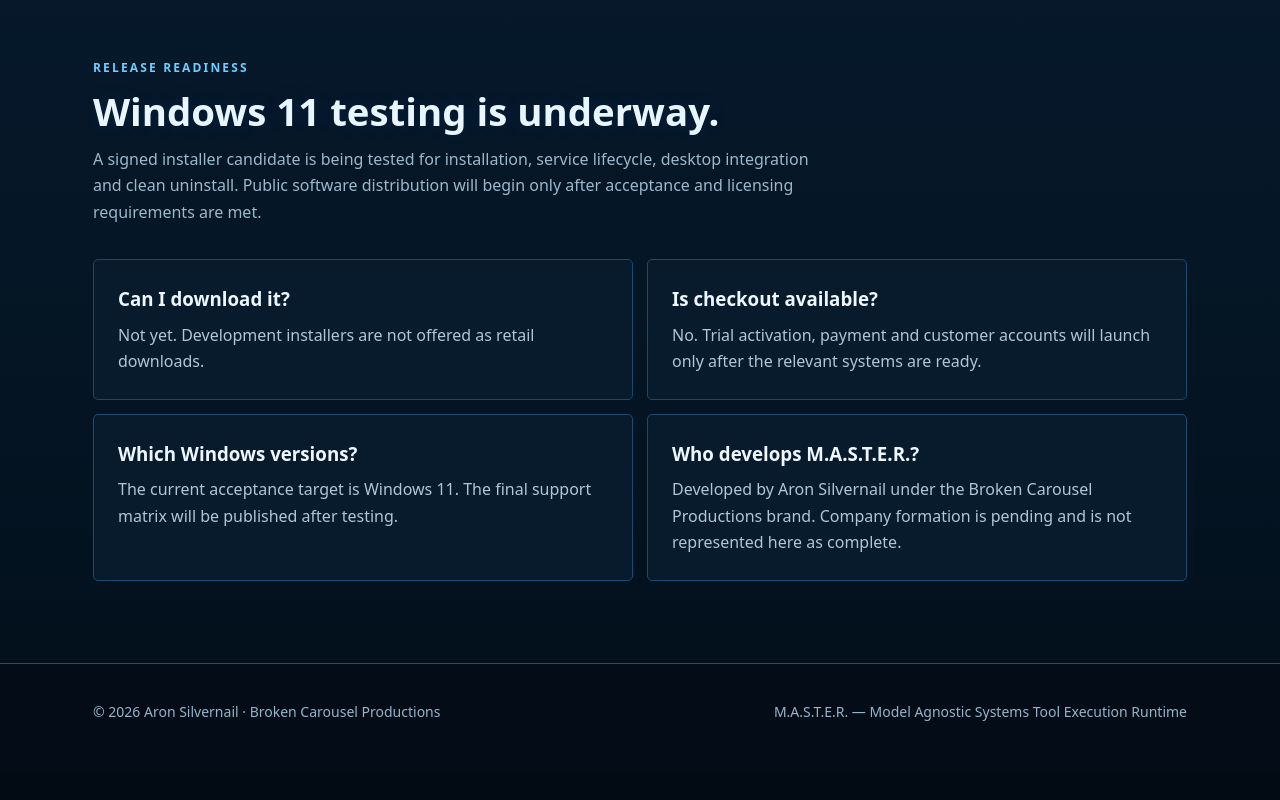
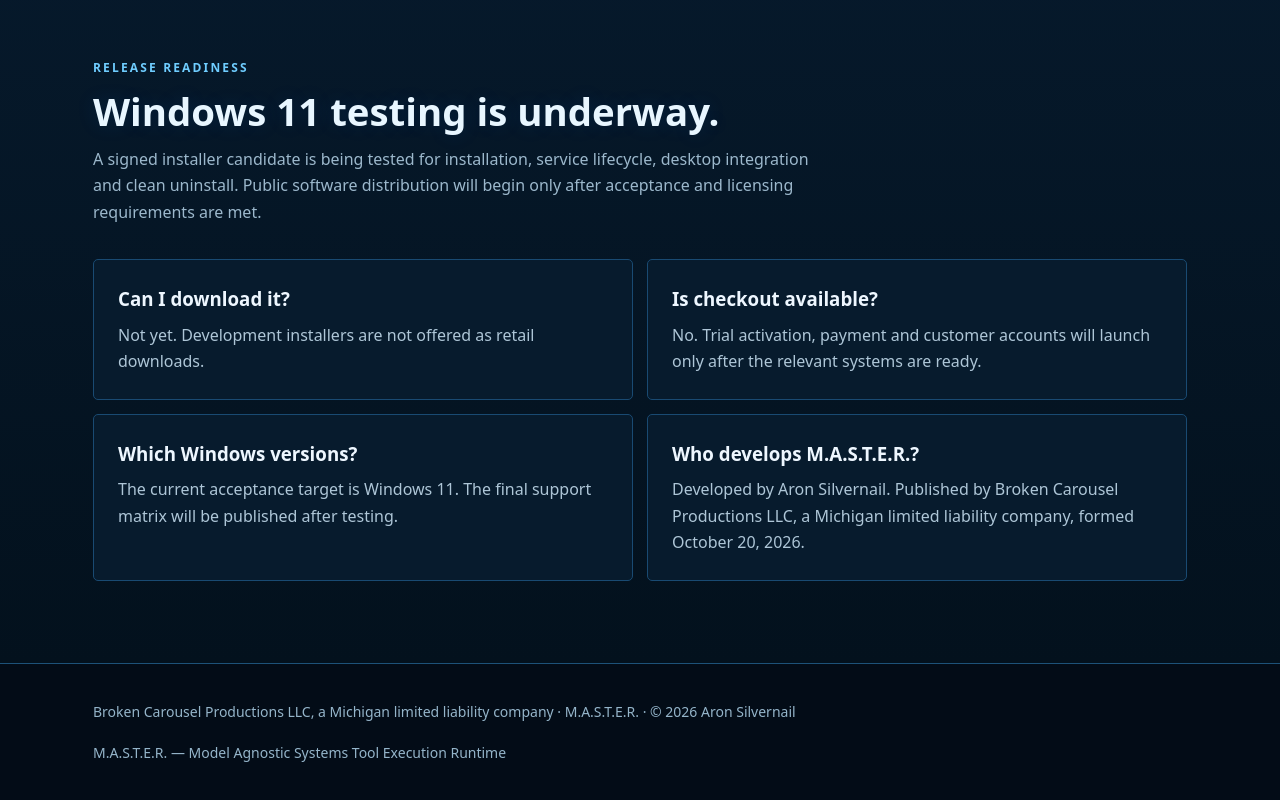
Before and after one commit to Dirtyvibe76/masterruntime-website, a plain HTML site: page index.html in a window 1280 px wide. Shown: the part 2632-3432 px from the top of the page. Before the commit the page ends 3403 px from the top, so only its background shows below. Drawn offline with Linux system fonts and the light colour scheme.

Commit message:
Update M.A.S.T.E.R. website with registered Michigan LLC legal identity

```diff
--- a/index.html
+++ b/index.html
@@ -55,6 +55,6 @@ footer{background:#030c17;border-top:1px solid #1d5279}
 <section class="content" id="features"><div class="container"><span class="eyebrow">Designed around your workflow</span><h2 class="section-title">A runtime for the tools you already use.</h2><p class="section-sub">M.A.S.T.E.R. combines a local Windows agent, a service supervisor and an extensible plugin model. Elevated capabilities require explicit owner enrollment.</p><div class="grid"><article class="card"><div class="icon">⌘</div><h3>Model agnostic</h3><p>Choose the compatible model or assistant that best suits the task, rather than being locked into one vendor.</p></article><article class="card"><div class="icon">▣</div><h3>Desktop execution</h3><p>Support for local desktop interactions and Windows workflows through controlled tool interfaces.</p></article><article class="card"><div class="icon">◈</div><h3>Expandable platform</h3><p>Signed, independently licensed add-ons extend the runtime without replacing the core application.</p></article></div></div></section>
 <section class="content alt" id="pricing"><div class="container"><span class="eyebrow">Straightforward licensing</span><h2 class="section-title">Try it. Then own the core.</h2><p class="section-sub">Planned commercial model—final retail prices and checkout will be announced at launch.</p><div class="pricing"><article class="plan"><span class="tag">Planned launch</span><h3>7-day free trial</h3><div class="value">7 days</div><p>Evaluate the core runtime before choosing a paid license. Trial activation is not live yet.</p></article><article class="plan"><span class="tag">Core license</span><h3>One-time purchase</h3><div class="value">No required monthly core subscription</div><p>Buy the core product once. Optional add-ons and custom development are priced separately.</p></article></div></div></section>
 <section class="content" id="plugins"><div class="container"><span class="eyebrow">Build your toolkit</span><h2 class="section-title">Plugins, requests and custom development.</h2><div class="grid"><article class="card"><div class="icon">＋</div><h3>Signed add-ons</h3><p>Expand capabilities with optional licensed plugin packs when available.</p></article><article class="card"><div class="icon">✧</div><h3>Community requests</h3><p>Suggest applications and integrations you'd like the runtime to support. Online submissions are being developed.</p></article><article class="card"><div class="icon">↗</div><h3>Paid custom plugins</h3><p>Commission a tailored integration with scope, price and licensing terms agreed before work begins. Quotation requests are not yet live.</p></article></div></div></section>
-<section class="content alt" id="download"><div class="container"><span class="eyebrow">Release readiness</span><h2 class="section-title">Windows 11 testing is underway.</h2><p class="section-sub">A signed installer candidate is being tested for installation, service lifecycle, desktop integration and clean uninstall. Public software distribution will begin only after acceptance and licensing requirements are met.</p><div class="faq"><article><h3>Can I download it?</h3><p>Not yet. Development installers are not offered as retail downloads.</p></article><article><h3>Is checkout available?</h3><p>No. Trial activation, payment and customer accounts will launch only after the relevant systems are ready.</p></article><article><h3>Which Windows versions?</h3><p>The current acceptance target is Windows 11. The final support matrix will be published after testing.</p></article><article><h3>Who develops M.A.S.T.E.R.?</h3><p>Developed by Aron Silvernail under the Broken Carousel Productions brand. Company formation is pending and is not represented here as complete.</p></article></div></div></section>
-</main><footer><div class="container foot"><span>© 2026 Aron Silvernail · Broken Carousel Productions</span><span>M.A.S.T.E.R. — Model Agnostic Systems Tool Execution Runtime</span></div></footer>
+<section class="content alt" id="download"><div class="container"><span class="eyebrow">Release readiness</span><h2 class="section-title">Windows 11 testing is underway.</h2><p class="section-sub">A signed installer candidate is being tested for installation, service lifecycle, desktop integration and clean uninstall. Public software distribution will begin only after acceptance and licensing requirements are met.</p><div class="faq"><article><h3>Can I download it?</h3><p>Not yet. Development installers are not offered as retail downloads.</p></article><article><h3>Is checkout available?</h3><p>No. Trial activation, payment and customer accounts will launch only after the relevant systems are ready.</p></article><article><h3>Which Windows versions?</h3><p>The current acceptance target is Windows 11. The final support matrix will be published after testing.</p></article><article><h3>Who develops M.A.S.T.E.R.?</h3><p>Developed by Aron Silvernail. Published by Broken Carousel Productions LLC, a Michigan limited liability company, formed October 20, 2026.</p></article></div></div></section>
+</main><footer><div class="container foot"><span>Broken Carousel Productions LLC, a Michigan limited liability company · M.A.S.T.E.R. · © 2026 Aron Silvernail</span><span>M.A.S.T.E.R. — Model Agnostic Systems Tool Execution Runtime</span></div></footer>
 </body></html>
```
